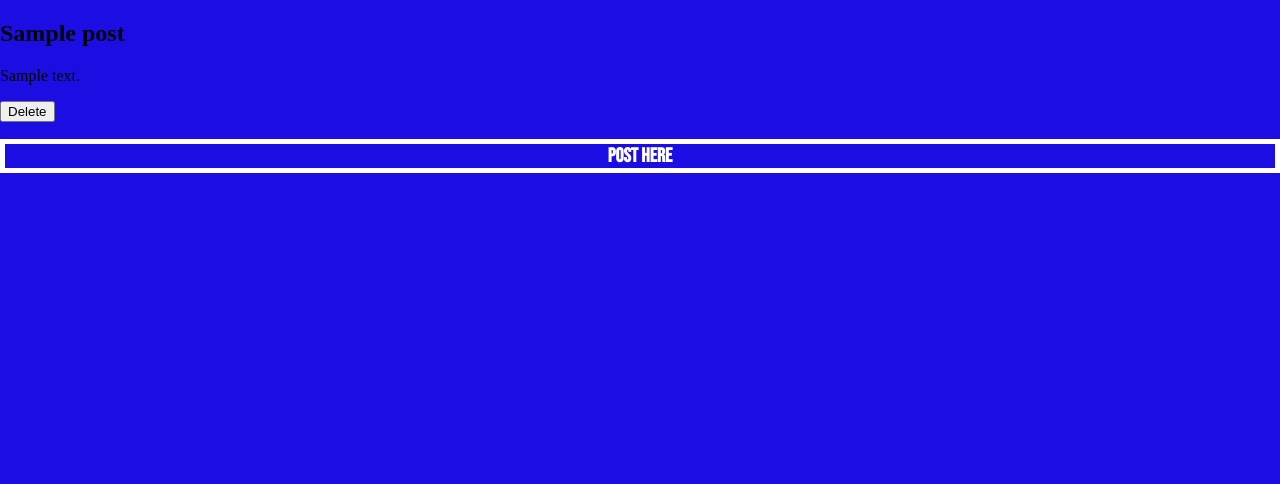
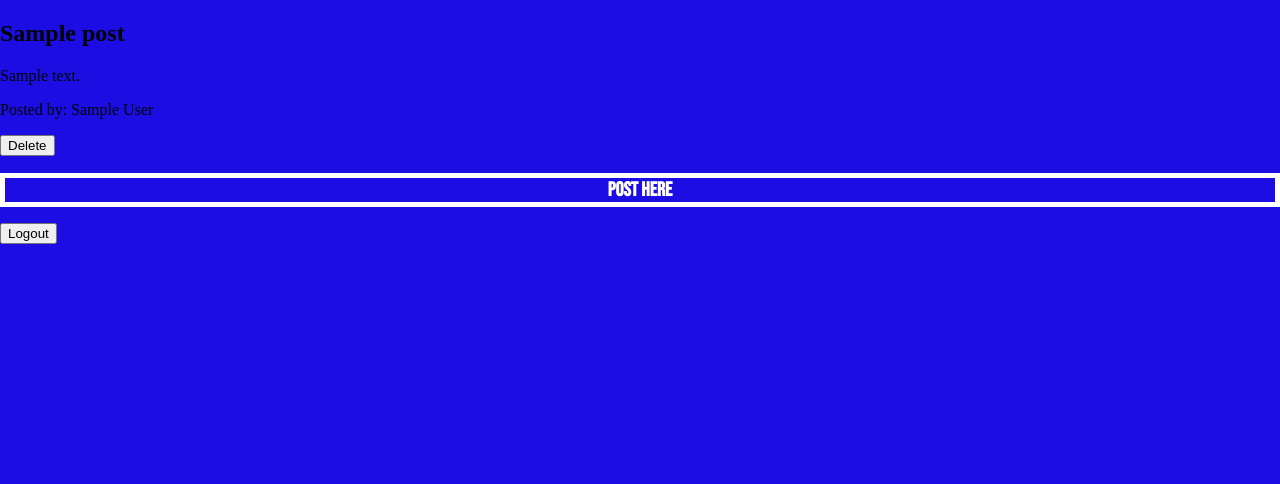
Before and after one commit to JoeMille/full-flask, a Flask app: template templates/dashboard.html in a window 1280 px wide. Shown: the part 172-656 px from the top of the page. Run offline with Flask 3, Linux system fonts and the light colour scheme; the template is opened without the code that fills it: most values are stand-ins (such as "Sample title", 1, 10 or a date in 2020); some libraries are stand-ins or nearby versions.

Commit message:
Fixed logout routes to revert to index, added logout function to dashboard, post view

```diff
--- a/app.py
+++ b/app.py
@@ -22,9 +22,9 @@ class User(UserMixin):
 users = {'Joe': {'password': '12345'}}
 
 @login_manager.user_loader
-def load_user(username):
+def load_user(user_id):
     users = mongo.db.users
-    user_data = users.find_one({'username': username})
+    user_data = users.find_one({'_id': ObjectId(user_id)})
     if user_data:
         return User(id=str(user_data['_id']), username=user_data['username'])
     return None
@@ -61,7 +61,7 @@ def login():
 
     return render_template('index.html')
 
-@app.route('/logout')
+@app.route('/logout', methods=['GET', 'POST'])
 @login_required
 def logout():
     logout_user()
--- a/templates/dashboard.html
+++ b/templates/dashboard.html
@@ -12,6 +12,7 @@
 {% for post in posts %}
     <h2 class="post-title">{{ post.title }}</h2>
     <p class="post-content">{{ post.content }}</p>
+    <p class="post-author">Posted by: {{ post.author }}</p>
     <form method="POST" action="{{ url_for('delete_post', post_id=post._id) }}">
         <input type="submit" value="Delete">
     </form>
@@ -24,6 +25,10 @@
     <label for="content">Content:</label><br>
     <textarea id="content" name="content" required></textarea><br>
     <input type="submit" value="Submit">
+</form>
 
+<form action="{{ url_for('logout') }}" method="POST">
+    <input type="submit" value="Logout">
 </form>
+
 {% endblock %}
```
